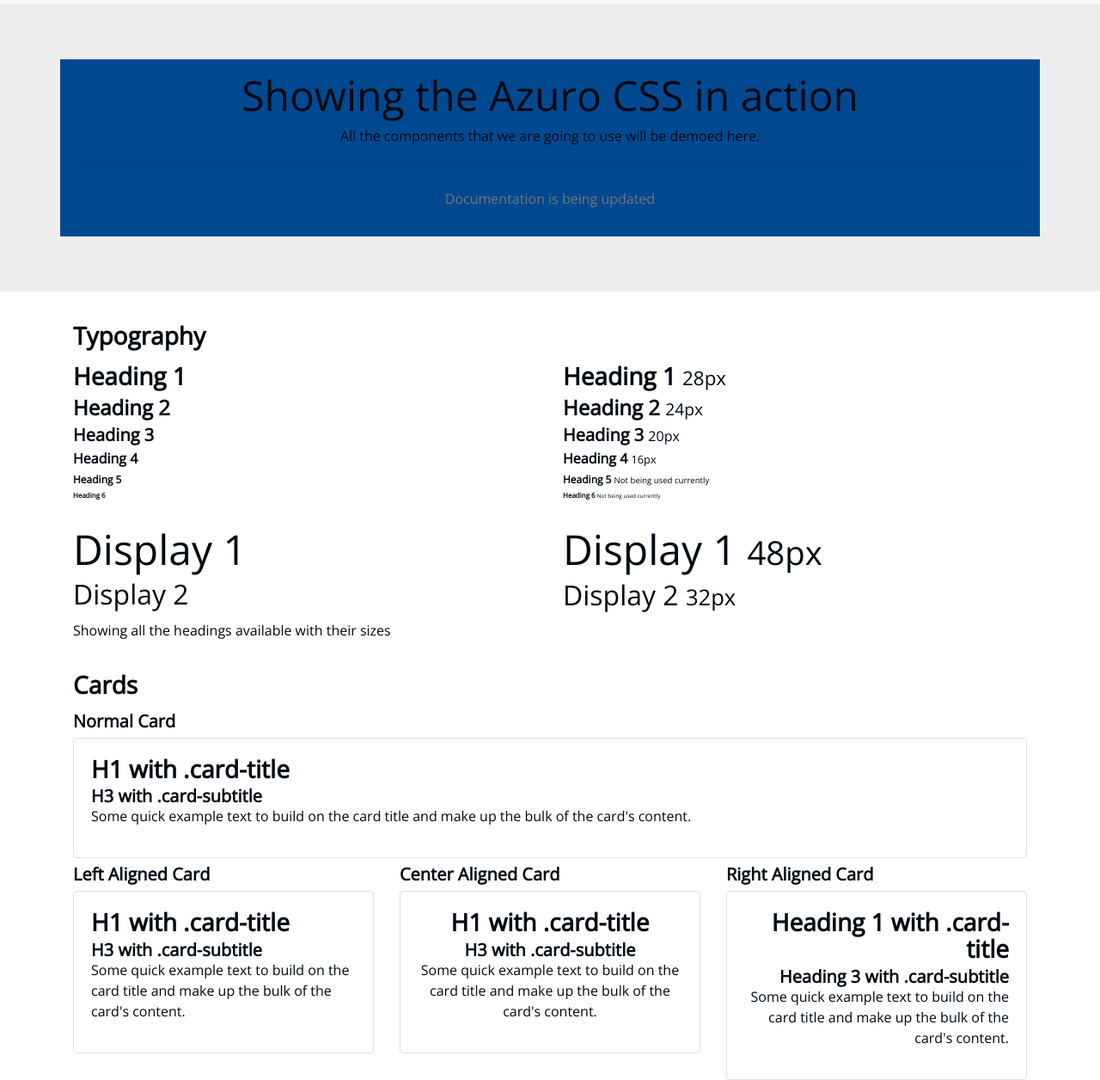
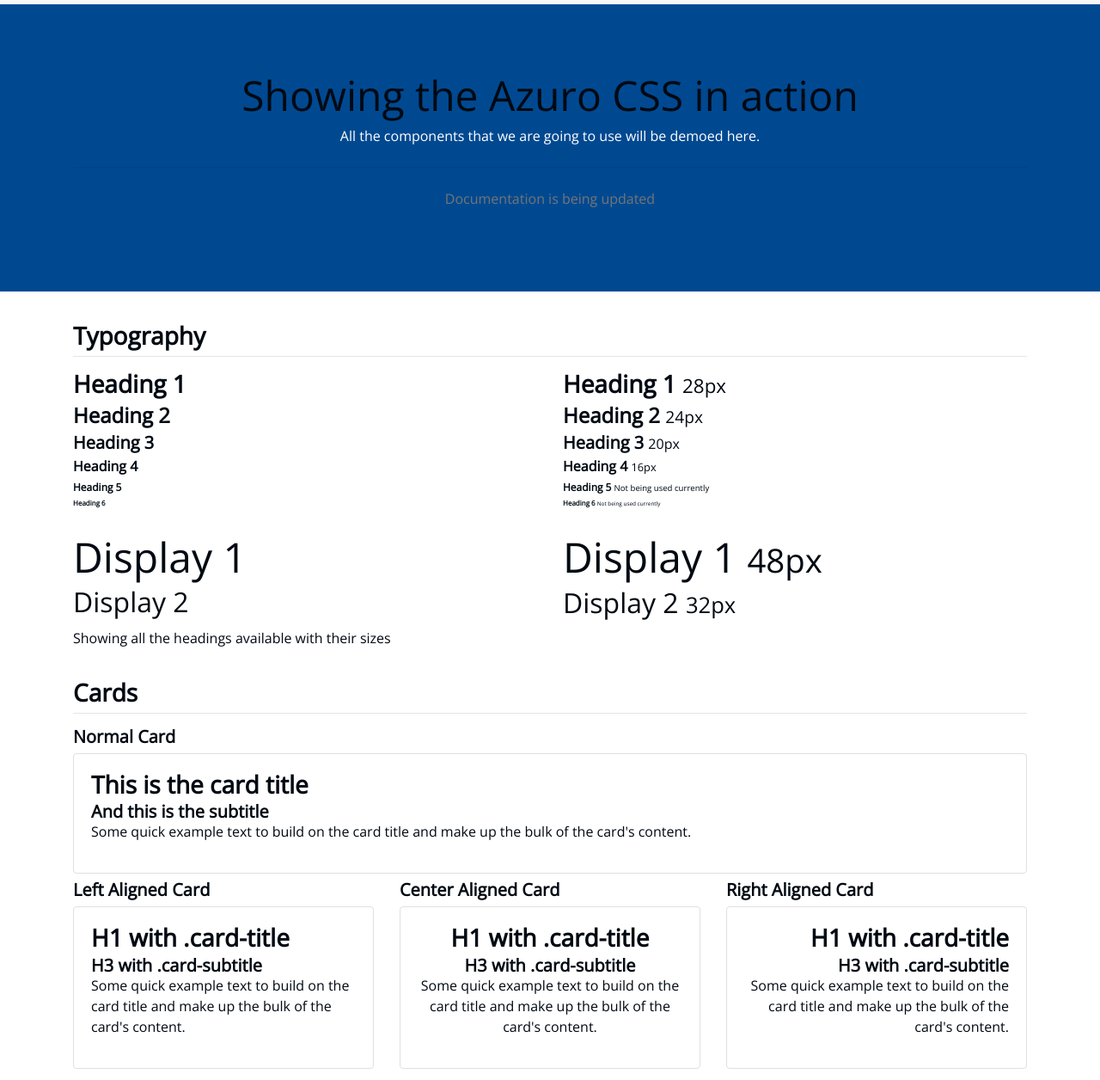
Before and after one commit to sushantkumar23/azuro-css, a website: page docs/index.html in a window 1280 px wide. Shown: the part 51-1307 px from the top of the page at 86% size. Drawn offline with nearby package versions, Linux system fonts and the light colour scheme; a script that the page names is missing.

Commit message:
Updating docs

```diff
--- a/docs/index.html
+++ b/docs/index.html
@@ -26,8 +26,8 @@
 				</div>
 			</div>
 		</nav>
-		<div class="jumbotron jumbotron-fluid">
-			<div class="container py-3 bg-primary">
+		<div class="jumbotron jumbotron-fluid bg-primary text-white">
+			<div class="container py-3">
 				<div class="row">
 					<div class="col-12 text-center">
 						<h1 class="display-1">Showing the Azuro CSS in action</h1>
@@ -43,6 +43,7 @@
 			<div class="row py-1">
 				<div class="col-12">
 					<h1>Typography</h1>
+					<hr class="my-2">
 				</div>
 			</div>
 			<div class="row py-1">
@@ -80,6 +81,7 @@
 			<div class="row py-1">
 				<div class="col-12">
 					<h1>Cards</h1>
+					<hr class="my-2">
 				</div>
 			</div>
 			<div class="row py-1">
@@ -89,8 +91,8 @@
 				<div class="col-12">
 					<div class="card">
 						<div class="card-block">
-							<h1 class="card-title">H1 with .card-title</h1>
-							<h3 class="card-subtitle">H3 with .card-subtitle</h3>
+							<h1 class="card-title">This is the card title</h1>
+							<h3 class="card-subtitle">And this is the subtitle</h3>
 							<p>Some quick example text to build on the card title and make up the bulk of the card's content.</p>
 						</div>
 					</div>
@@ -121,8 +123,8 @@
 					<h3>Right Aligned Card</h3>
 					<div class="card text-right">
 						<div class="card-block">
-							<h1 class="card-title">Heading 1 with .card-title</h1>
-							<h3 class="card-subtitle">Heading 3 with .card-subtitle</h3>
+							<h1 class="card-title">H1 with .card-title</h1>
+							<h3 class="card-subtitle">H3 with .card-subtitle</h3>
 							<p>Some quick example text to build on the card title and make up the bulk of the card's content.</p>
 						</div>
 					</div>
```
